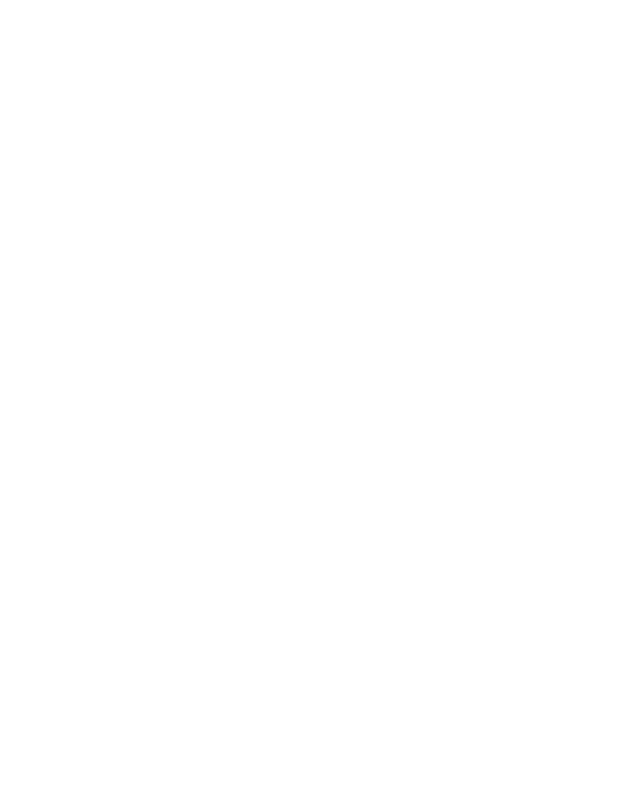
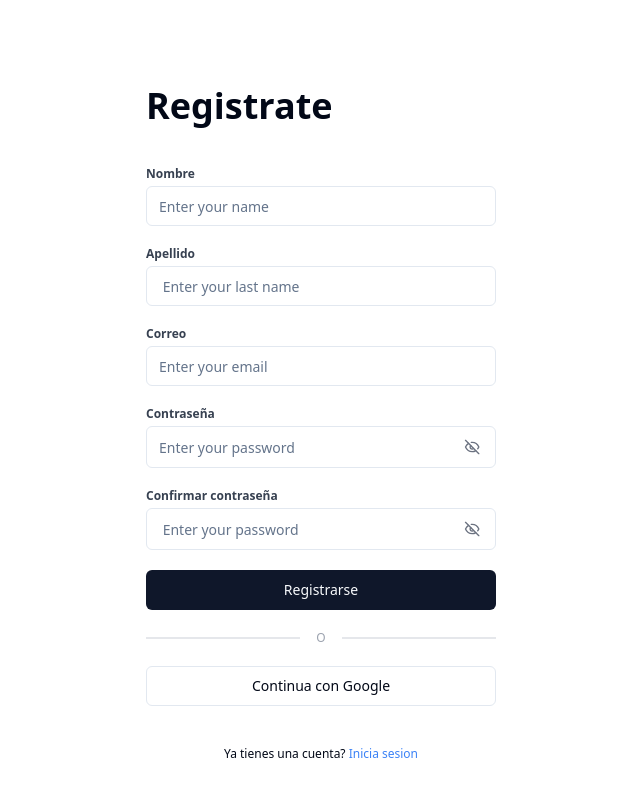
Before and after one commit to Trycatch-tv/ValidadorBootcamp-frontend, a React (Vite) app: page /signup in a window 1280 px wide. Before the commit this address had no page. Shown: the top 796 px of the page, without its empty margins (319-959 px from the left). Built offline with nearby package versions, Linux system fonts and the light colour scheme.

Commit message:
Se agrego signup

```diff
--- a/src/features/auth/signin/signin.auth.view.tsx
+++ b/src/features/auth/signin/signin.auth.view.tsx
@@ -10,7 +10,7 @@
 const SigninView:FC<Props> = ({showPassword,setShowPassword}) => {
     return (
         <section>
-            <div className='container container-lg pt-16  w-full mx-auto flex justify-center min-h-screen'>
+            <div className='container container-lg pt-16 w-full mx-auto flex justify-center min-h-screen'>
                 {/* container form para del login */}
                 <div className='lg:flex-1 flex-col flex items-center justify-center'>
                     <div className='w-full'>
@@ -18,7 +18,7 @@
                             <small className='text-gray-400 text-2xl'>Bienvenidos a</small>
                             <h2 className='text-4xl font-semibold max-w-md'>Validador de bootcamp </h2>
                         </div>
-                        <form className='max-w-md  w-full'>
+                        <form className='max-w-md min-w-[350px] w-full'>
                             <div className='my-5'>
                                 <label className='text-gray-700 text-xs font-semibold block my-1'>Usuario</label>
                                 <Input type="email" placeholder="Enter your email" />
@@ -45,7 +45,7 @@
                                 <span className='h-[2px] w-full bg-gray-200 my-1' />
                             </div>
                             <Button className='w-full' variant={"outline"}>Continua con Google</Button>
-                            <p className='text-xs mt-10 text-center'>No tienes una cuenta? <Link className='text-blue-500' to='#'>Registrate</Link></p>
+                            <p className='text-xs mt-10 text-center'>No tienes una cuenta? <Link className='text-blue-500' to='/signup'>Registrate</Link></p>
                         </form>
                     </div>
                 </div>
--- /dev/null
+++ b/src/features/auth/signup/signup.auth.container.tsx
@@ -0,0 +1,20 @@
+import {useState} from 'react'
+import SignupView from './signup.auth.view'
+
+const SignupContainer = () => {
+  const [showPassword, setShowPassword] = useState(false)
+  const [confirmPassword, setConfirmPassword] = useState(false)
+
+  return (
+    <>
+      <SignupView
+      showPassword={showPassword}
+      setShowPassword={setShowPassword}
+      confirmPassword={confirmPassword}
+      setConfirmPassword={setConfirmPassword}
+      />
+    </>
+  )
+}
+
+export default SignupContainer
--- /dev/null
+++ b/src/features/auth/signup/signup.auth.view.tsx
@@ -0,0 +1,80 @@
+import { Button, Input } from '@/components/ui'
+import { Eye, EyeOff } from 'lucide-react'
+import { FC } from 'react'
+import { Link } from 'react-router-dom'
+
+interface Props {
+  showPassword: boolean
+  setShowPassword: React.Dispatch<React.SetStateAction<boolean>>
+  confirmPassword: boolean
+  setConfirmPassword: React.Dispatch<React.SetStateAction<boolean>>
+}
+
+const SignupView: FC<Props> = ({showPassword,setShowPassword,confirmPassword,setConfirmPassword}) => {
+  return (
+    <section>
+            <div className='container container-lg pt-16 pb-4  w-full mx-auto flex justify-center min-h-screen'>
+                {/* container form para del login */}
+                <div className=' flex-col flex items-center justify-center'>
+                    <div className='w-full'>
+                        <div className='mb-10'>
+                            <h2 className='text-4xl font-semibold max-w-md'> Registrate </h2>
+                        </div>
+                        <form className='min-w-[350px]  max-w-md  w-full'>
+                            <div className='my-5'>
+                                <label className='text-gray-700 text-xs font-semibold block my-1'>Nombre</label>
+                                <Input type="email" placeholder="Enter your name" />
+                            </div>
+                            <div className='my-5'>
+                                <label className='text-gray-700 text-xs font-semibold block my-1'>Apellido</label>
+                                <Input type="email" placeholder=" Enter your last name" />
+                            </div>
+                            <div className='my-5'>
+                                <label className='text-gray-700 text-xs font-semibold block my-1'>Correo</label>
+                                <Input type="email" placeholder="Enter your email" />
+                            </div>
+                            <div className='my-5'>
+                                <label className='text-gray-700 text-xs font-semibold block my-1'>Contraseña</label>
+                                <div className='flex border rounded-md items-center px-3'>
+                                    <Input name='password' className='border-none px-0' type={ showPassword ? "text" :"password"} placeholder="Enter your password" />
+                                    {
+                                        showPassword ? (
+                                            <Eye onClick={() => setShowPassword(!showPassword)} className='h-4 text-gray-500 cursor-pointer'/>
+                                        ):(
+                                            <EyeOff onClick={()=>setShowPassword(!showPassword)} className='h-4 text-gray-500 cursor-pointer'/>
+                                        )
+                                    }
+                                </div>
+                            </div>
+                            <div className='my-5'>
+                                <label className='text-gray-700 text-xs font-semibold block my-1'>Confirmar contraseña</label>
+                                <div className='flex border rounded-md items-center px-3'>
+                                    <Input name='confirmPassword' className='border-none px-0' type={ confirmPassword ? "text" :"password"} placeholder=" Enter your password" />
+                                    {
+                                        confirmPassword ? (
+                                            <Eye onClick={() => setConfirmPassword(!confirmPassword)} className='h-4 text-gray-500 cursor-pointer'/>
+                                        ):(
+                                            <EyeOff onClick={()=>setConfirmPassword(!confirmPassword)} className='h-4 text-gray-500 cursor-pointer'/>
+                                        )
+                                    }
+                                </div>
+                            </div>
+                            <div className='my-5'>
+                                <Button className='w-full' > Registrarse</Button>
+                            </div>
+                            <div className='flex items-center justify-center gap-4 my-5'>
+                                <span className='h-[2px] w-full bg-gray-200 my-1' />
+                                <p className='text-gray-400 text-xs'>O</p>
+                                <span className='h-[2px] w-full bg-gray-200 my-1' />
+                            </div>
+                            <Button className='w-full' variant={"outline"}>Continua con Google</Button>
+                            <p className='text-xs mt-10 text-center'>Ya tienes una cuenta? <Link className='text-blue-500' to='/signin'>Inicia sesion</Link></p>
+                        </form>
+                    </div>
+                </div>
+            </div>
+        </section>
+  )
+}
+
+export default SignupView
--- a/src/main.tsx
+++ b/src/main.tsx
@@ -6,6 +6,7 @@
 import RankingContainer from "./features/ranking/Ranking.container.tsx"
 import "./index.css"
 import SigninContainer from "./features/auth/signin/signin.auth.container.tsx"
+import SignupContainer from "./features/auth/signup/signup.auth.container.tsx"
 
 const rootElement = document.getElementById("root")
 
@@ -17,6 +18,7 @@
           <Route path="/" element={<HomeContainer />} />
           <Route path="/ranking" element={<RankingContainer />} />
           <Route path="/signin" element={<SigninContainer />} />
+          <Route path="/signup" element={<SignupContainer />} />
           <Route
             path="/bootcamp/:id"
             element={<ProfileBootcampContainer />}
```
